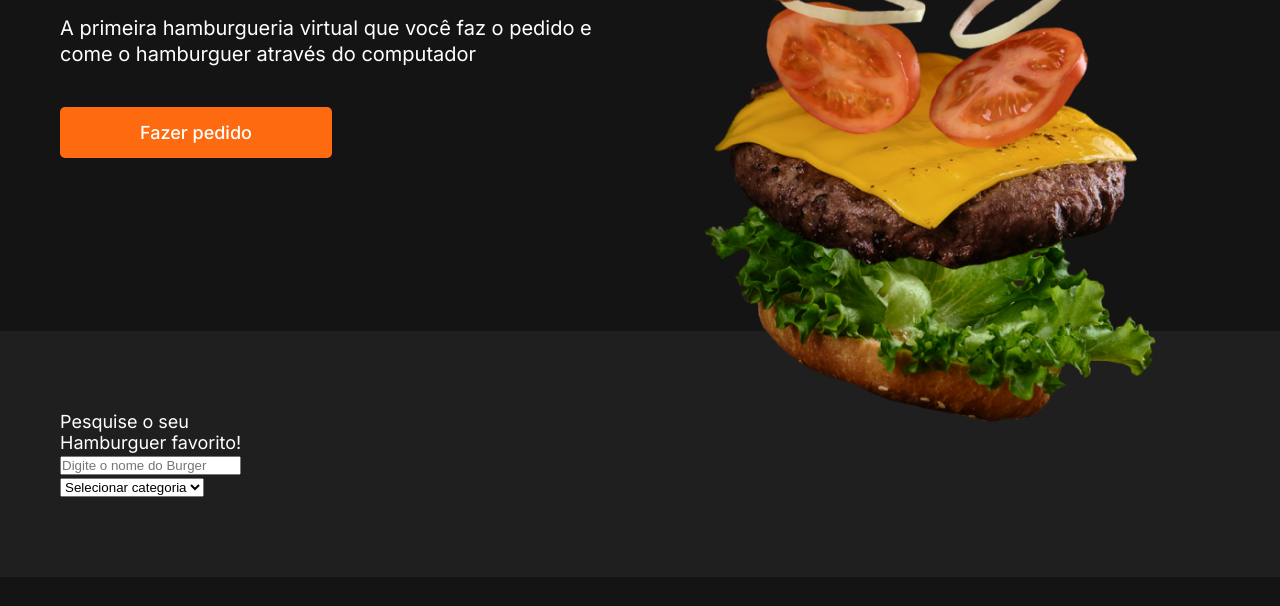
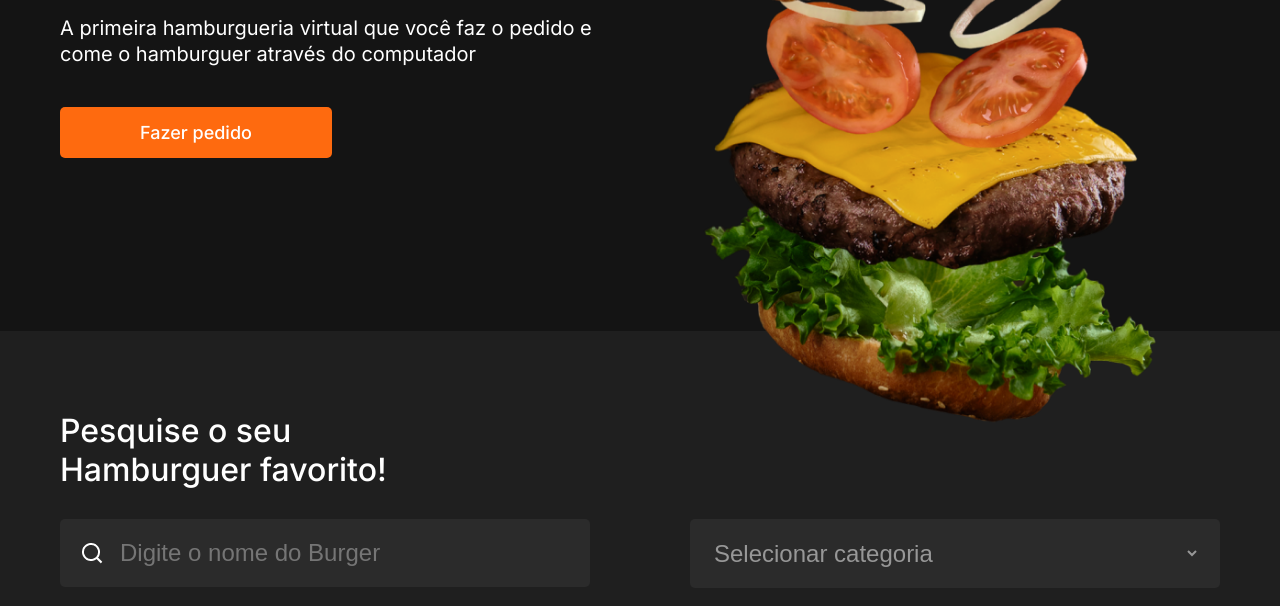
Before and after one commit to RenanSaravalli/b7Burguer, a plain HTML site: page index.html in a window 1280 px wide. Shown: the part 316-922 px from the top of the page. Before the commit the page ends 893 px from the top, so only its background shows below. Drawn offline with Linux system fonts and the light colour scheme; a web font is replaced by a local one.

Commit message:
feat: create search area

```diff
--- a/assets/css/style.css
+++ b/assets/css/style.css
@@ -6,6 +6,8 @@
     --orange-color: #fe6a0f;
     --dark-gray-color: #999999;
     --light-bg-blackcolor: #1f1f1f;
+    --gray-placeholder: #979797;
+    --bg-inputs-black-color: #2b2b2b;
 }
 
 * {
@@ -168,6 +170,44 @@ header .menu-icon div {
     margin-top: -100px;
 }
 
+.search .search-title {
+    font-size: 32px;
+    font-weight: 500;
+}
+
+.search .search-sides {
+    display: flex;
+    gap: 100px;
+    margin-top: 30px;
+}
+
+.search .leftside,
+.search .rightside {
+    flex: 1;
+}
+
+.search input,
+.search select {
+    width: 100%;
+    background-color: var(--bg-inputs-black-color);
+    padding: 20px 0px 20px 20px;
+    border: 0;
+    font-size: 24px;
+    color: var(--gray-placeholder);
+    outline: 0;
+    border-radius: 5px;
+}
+
+.search input {
+    background-image: url('../images/searchIcon.png');
+    background-repeat: no-repeat;
+    background-position: 20px center;
+    padding-left: 60px;
+}
+
+.search select {
+    border-right: 20px solid transparent;
+}
 
 
 @media screen and (max-width:820px) {
@@ -200,4 +240,17 @@ header .menu-icon div {
         font-size: 44px;
         line-height: 50px;
     }
+
+    .search {
+        padding-bottom: 30px;
+    }
+
+    .search .search-title {
+        text-align: center;
+    }
+
+    .search .search-sides {
+        flex-direction: column;
+        gap: 20px;
+    }
 }
```
